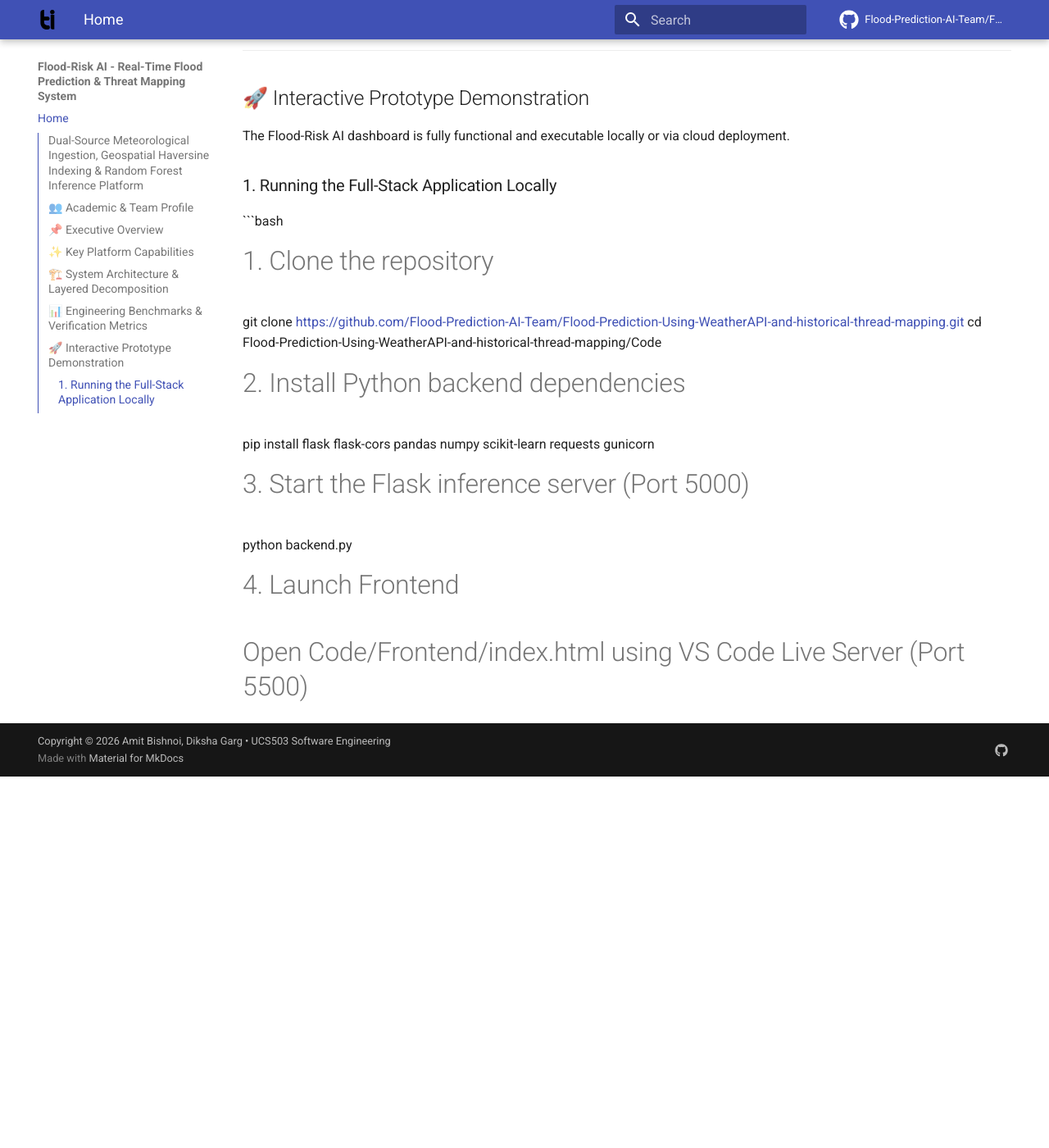
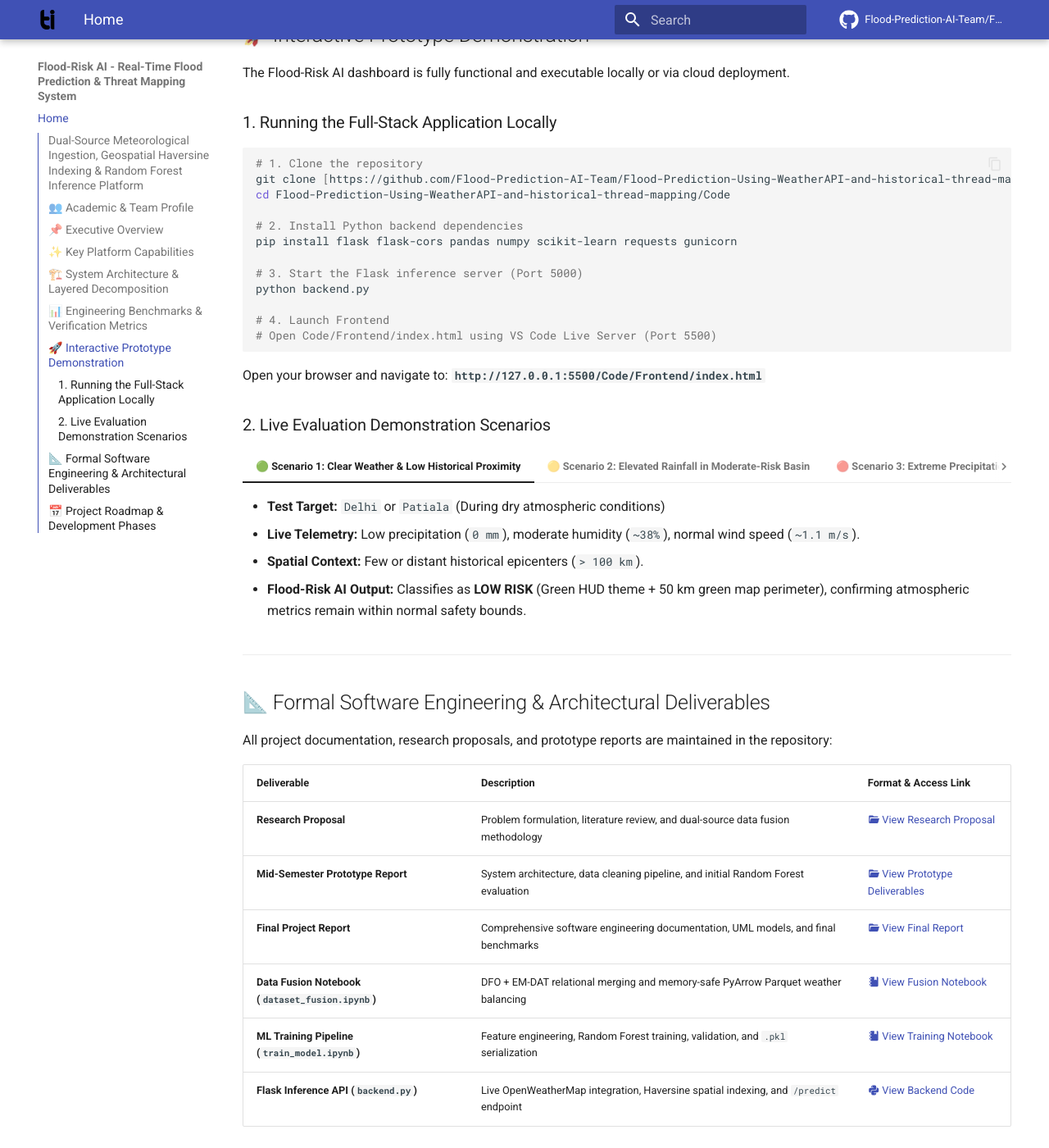
Before and after one commit to Flood-Prediction-AI-Team/Flood-Prediction-Using-WeatherAPI-and-historical-thread-mapping, an MkDocs documentation site: the page built from Docs/index.md, in a window 1280 px wide and 1400 px high, scrolled down 3600 px. Shown: the whole window at 82% size. Built offline with MkDocs 1.6.1 and Material for MkDocs 9.7.7, drawn with Linux system fonts in a browser that asks for light colours; comment, search, counter and statistics services are not loaded; before the commit the page ends 4547 px from its top, so only the background shows below that; some of the changed text lies outside the part shown.

Commit message:
github changing

````diff
--- a/Docs/index.md
+++ b/Docs/index.md
@@ -1,7 +1,10 @@
-![TIET Logo](https://raw.githubusercontent.com/Flood-Prediction-AI-Team/Flood-Prediction-Using-WeatherAPI-and-historical-thread-mapping/main/assets/tiet-logo.svg){ .tiet-logo }
-
-**UCS503: Software Engineering (Project)**
-**Thapar Institute of Engineering & Technology, Patiala**
+<div style="display: flex; align-items: center; gap: 14px; margin-bottom: 16px;">
+  <img src="https://raw.githubusercontent.com/Flood-Prediction-AI-Team/Flood-Prediction-Using-WeatherAPI-and-historical-thread-mapping/main/assets/tiet-logo.png" alt="TIET Logo" style="height: 46px; width: auto; margin: 0;">
+  <div style="line-height: 1.4;">
+    <strong>UCS503: Software Engineering (Project)</strong><br>
+    <strong>Thapar Institute of Engineering &amp; Technology, Patiala</strong>
+  </div>
+</div>
 
 # 🌊 Flood-Risk AI: Real-Time Flood Prediction & Threat Mapping System
 ### *Dual-Source Meteorological Ingestion, Geospatial Haversine Indexing & Random Forest Inference Platform*
@@ -164,3 +167,64 @@ python backend.py
 
 # 4. Launch Frontend
 # Open Code/Frontend/index.html using VS Code Live Server (Port 5500)
+```
+
+Open your browser and navigate to: **`http://127.0.0.1:5500/Code/Frontend/index.html`**
+
+### 2. Live Evaluation Demonstration Scenarios
+
+=== "🟢 Scenario 1: Clear Weather & Low Historical Proximity"
+    * **Test Target:** `Delhi` or `Patiala` (During dry atmospheric conditions)
+    * **Live Telemetry:** Low precipitation (`0 mm`), moderate humidity (`~38%`), normal wind speed (`~1.1 m/s`).
+    * **Spatial Context:** Few or distant historical epicenters (`> 100 km`).
+    * **Flood-Risk AI Output:** Classifies as **LOW RISK** (Green HUD theme + 50 km green map perimeter), confirming atmospheric metrics remain within normal safety bounds.
+
+=== "🟡 Scenario 2: Elevated Rainfall in Moderate-Risk Basin"
+    * **Test Target:** Regional monsoon belt cities (e.g., `Guwahati` or `Patna`)
+    * **Live Telemetry:** Moderate rainfall (`15–45 mm/hr`) with high relative humidity (`> 80%`).
+    * **Spatial Context:** Multiple historical DFO flood events recorded within the 100 km radius.
+    * **Flood-Risk AI Output:** Elevates alert status to **MEDIUM RISK** (Amber HUD theme + 50 km amber map zone) due to compound precipitation and historical terrain vulnerability.
+
+=== "🔴 Scenario 3: Extreme Precipitation Near Historical Epicenter"
+    * **Test Target:** High-severity flood zones during heavy storm activity (e.g., `Sylhet` or `Koshi Basin, Nepal`)
+    * **Live Telemetry:** Heavy rainfall (`> 50 mm/hr`), saturated humidity (`> 85%`), high wind velocity.
+    * **Spatial Context:** High count of past floods within 100 km and close epicenter proximity (`< 50 km`).
+    * **Flood-Risk AI Output:** Flags **HIGH RISK** (Red HUD theme + 50 km red threat ring), warning of high probability of flash or riverine flooding.
+
+=== "🌐 Scenario 4: Global City & Coordinate Querying"
+    * Enter any city name worldwide into the top-left glassmorphic search bar and press **SEARCH** (or hit `Enter`).
+    * Watch Leaflet.js smoothly fly to the target coordinates, drop an interactive threat popup, and populate both **Live Weather (API)** and **Historical Threat (DFO)** panels in real time.
+
+---
+
+## 📐 Formal Software Engineering & Architectural Deliverables
+
+All project documentation, research proposals, and prototype reports are maintained in the repository:
+
+| Deliverable | Description | Format & Access Link |
+| :--- | :--- | :--- |
+| **Research Proposal** | Problem formulation, literature review, and dual-source data fusion methodology | [:material-folder-open: View Research Proposal](https://github.com/Flood-Prediction-AI-Team/Flood-Prediction-Using-WeatherAPI-and-historical-thread-mapping/tree/main/Research%20Proposal) |
+| **Mid-Semester Prototype Report** | System architecture, data cleaning pipeline, and initial Random Forest evaluation | [:material-folder-open: View Prototype Deliverables](https://github.com/Flood-Prediction-AI-Team/Flood-Prediction-Using-WeatherAPI-and-historical-thread-mapping/tree/main/project-report-prototype-stage) |
+| **Final Project Report** | Comprehensive software engineering documentation, UML models, and final benchmarks | [:material-folder-open: View Final Report](https://github.com/Flood-Prediction-AI-Team/Flood-Prediction-Using-WeatherAPI-and-historical-thread-mapping/tree/main/project-report-final) |
+| **Data Fusion Notebook (`dataset_fusion.ipynb`)** | DFO + EM-DAT relational merging and memory-safe PyArrow Parquet weather balancing | [:material-notebook: View Fusion Notebook](https://github.com/Flood-Prediction-AI-Team/Flood-Prediction-Using-WeatherAPI-and-historical-thread-mapping/blob/main/Code/Merged_dataset/dataset_fusion.ipynb) |
+| **ML Training Pipeline (`train_model.ipynb`)** | Feature engineering, Random Forest training, validation, and `.pkl` serialization | [:material-notebook: View Training Notebook](https://github.com/Flood-Prediction-AI-Team/Flood-Prediction-Using-WeatherAPI-and-historical-thread-mapping/blob/main/Code/train_model.ipynb) |
+| **Flask Inference API (`backend.py`)** | Live OpenWeatherMap integration, Haversine spatial indexing, and `/predict` endpoint | [:material-language-python: View Backend Code](https://github.com/Flood-Prediction-AI-Team/Flood-Prediction-Using-WeatherAPI-and-historical-thread-mapping/blob/main/Code/backend.py) |
+
+---
+
+## 📅 Project Roadmap & Development Phases
+
+| Phase | Milestone / Engineering Objectives | Timeline | Status |
+| :--- | :--- | :--- | :--- |
+| **Phase 1: Inception & Research** | Problem Definition, DFO & EM-DAT Dataset Acquisition, Repository & Git Workflow Setup | Aug 2026 | **Completed** |
+| **Phase 2: Data Fusion & Balancing** | Country/Date Normalization, Inner-Join Merging (`1,548` events), PyArrow Parquet Normal Weather Balancing (`2,548` rows) | Sep 2026 | **Completed** |
+| **Phase 3: ML Modeling & Backend API** | Random Forest Classifier Training (`flood_model.pkl`), Flask REST API, Haversine 100 km Spatial Indexing | Oct 2026 | **Completed** |
+| **Phase 4: GIS Dashboard & UI Polish** | Leaflet.js Full-Screen Map, Compact Glassmorphism Cards, Live OpenWeather Telemetry Integration | Nov 2026 | **Completed** |
+| **Phase 5: Cloud Deployment & Final Defense** | Render.com Gunicorn Production Hosting, MkDocs GitHub Pages Portal, Final Report & Defense | Nov 2026 | **Active Milestone** |
+
+---
+
+<p align="center">
+  <b>Flood-Risk AI</b> • Real-Time Flood Prediction & Threat Mapping System • Academic Year 2026–27<br>
+  <i>Thapar Institute of Engineering and Technology, Patiala</i>
+</p>
--- a/mkdocs.yml
+++ b/mkdocs.yml
@@ -16,6 +16,7 @@ theme:
     - navigation.footer
     - header.autohide
     - content.tabs.link
+    - content.code.copy
     - navigation.tracking
     - navigation.top
     - navigation.instant
@@ -49,8 +50,6 @@ markdown_extensions:
   - md_in_html
   - attr_list
   - admonition
-  - fenced_code
-  - codehilite
   - footnotes
   - sane_lists
   - toc:
````
